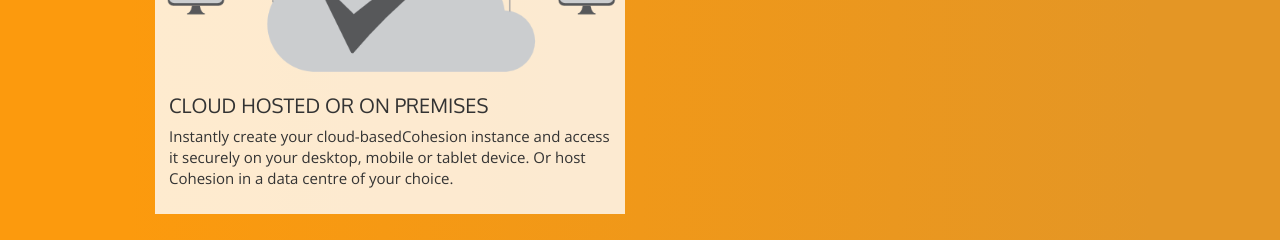
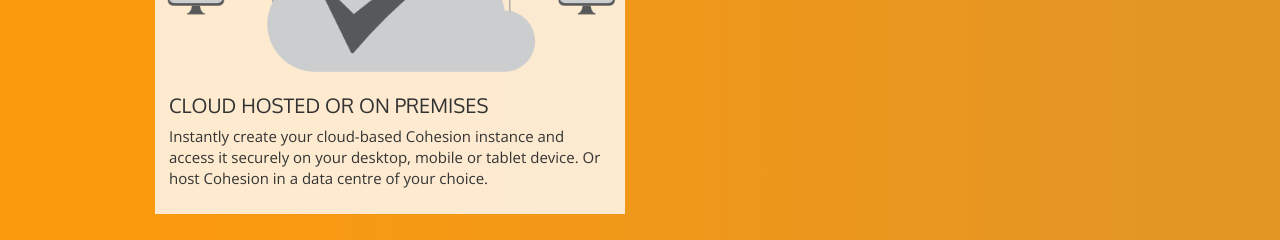
Before and after one commit to cohesion-website/cohesion-website.github.io, a plain HTML site: page business/index.html in a window 1280 px wide. Shown: the part 2880-3120 px from the top of the page. Drawn offline with nearby package versions, Linux system fonts and the light colour scheme.

Commit message:
Fix typo

```diff
--- a/business/index.html
+++ b/business/index.html
@@ -178,7 +178,7 @@
 								<img src="../assets/images/cloud-based.png" alt="">
 								<div class="caption">
 									<h3>CLOUD HOSTED OR ON PREMISES</h3>
-									<p>Instantly create your cloud-basedCohesion instance and access it securely on your desktop, mobile or tablet device. Or host Cohesion in a data centre of your choice.</p>
+									<p>Instantly create your cloud-based Cohesion instance and access it securely on your desktop, mobile or tablet device. Or host Cohesion in a data centre of your choice.</p>
 								</div>
 								</div>
 							</div>
```
Also changed, not shown: education/index.html (+1 -1 lines), index.html (+1 -1 lines).
